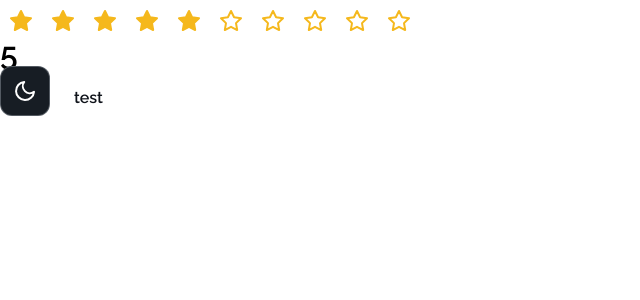
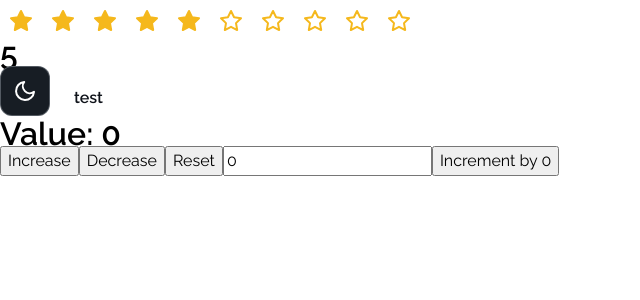
Before and after one commit to Kirill357544/online-cinema, a React (Vite) app: page / in a window 1280 px wide. Shown: the top 300 px of the page, without its empty margins (0-640 px from the left). Built offline with nearby package versions, Linux system fonts and the light colour scheme.

Commit message:
Добавлен redux (#27)
Co-authored-by: Lalov Kirill <lalovkir@gmail.com>

```diff
--- a/package.json
+++ b/package.json
@@ -14,9 +14,11 @@
     "test": "jest --config=./jest.config.ts"
   },
   "dependencies": {
+    "@reduxjs/toolkit": "^2.2.5",
     "classnames": "^2.5.1",
     "react": "^18.2.0",
-    "react-dom": "^18.2.0"
+    "react-dom": "^18.2.0",
+    "react-redux": "^9.1.2"
   },
   "devDependencies": {
     "@storybook/addon-essentials": "^8.1.1",
--- a/src/app/App.tsx
+++ b/src/app/App.tsx
@@ -8,6 +8,7 @@ import '@shared/styles/styles.css';
 import { Button } from '@shared/ui/Button';
 import { useThemeContext } from '@shared/providers/ThemeProvider';
 import { Modal } from '@shared/ui/Modal/Modal';
+import { Counter } from '@entities/Counter';
 
 export const App: FC = () => {
   const [rating, setRating] = useState(5);
@@ -35,6 +36,8 @@ export const App: FC = () => {
           <Button>test</Button>
         </div>
       </Modal>}
+
+      <Counter />
     </div>
   );
 };
--- /dev/null
+++ b/src/app/store/Provider.tsx
@@ -0,0 +1,18 @@
+import { FC, ReactNode } from 'react';
+import { Provider as ReduxProvider } from 'react-redux';
+
+import { configureAppStore } from './store';
+
+export type ProviderProps = {
+  children: ReactNode;
+};
+
+export const Provider: FC<ProviderProps> = ({ children, ...props }) => {
+  const store = configureAppStore();
+
+  return (
+    <ReduxProvider store={store} {...props}>
+      {children}
+    </ReduxProvider>
+  );
+};
--- /dev/null
+++ b/src/app/store/store.ts
@@ -0,0 +1,18 @@
+import { configureStore, ReducersMapObject } from '@reduxjs/toolkit';
+
+import { counterReducer } from '@entities/Counter';
+
+import { StateSchema } from './types';
+
+export function configureAppStore() {
+  const rootReducer: ReducersMapObject<StateSchema> = {
+    counter: counterReducer,
+  };
+
+  return (
+    configureStore({
+      reducer: rootReducer,
+      middleware: (getDefaultMiddleware) => getDefaultMiddleware(),
+    })
+  );
+}
--- /dev/null
+++ b/src/app/store/types.ts
@@ -0,0 +1,5 @@
+import { CounterSchema } from '@entities/Counter';
+
+export type StateSchema = {
+  counter: CounterSchema;
+};
--- /dev/null
+++ b/src/entities/Counter/index.ts
@@ -0,0 +1,3 @@
+export { Counter } from './ui/Counter';
+export { counterActions, counterReducer, counterSlice, type CounterSchema } from './model/slice';
+export {} from './model/selectors';
--- /dev/null
+++ b/src/entities/Counter/model/selectors.ts
@@ -0,0 +1,7 @@
+import { createSelector } from '@reduxjs/toolkit';
+
+import { StateSchema } from '@app/store/types';
+
+export const getCounter = (state: StateSchema) => state.counter;
+
+export const getCounterValue = createSelector(getCounter, (counter) => counter.value);
--- /dev/null
+++ b/src/entities/Counter/model/slice.ts
@@ -0,0 +1,29 @@
+import { createSlice } from '@reduxjs/toolkit';
+
+export type CounterSchema = {
+  value: number;
+};
+
+const initialState: CounterSchema = { value: 0 };
+
+export const counterSlice = createSlice({
+  name: 'counter',
+  initialState,
+  reducers: {
+    increment: (state) => {
+      state.value += 1;
+    },
+    decrement: (state) => {
+      state.value -= 1;
+    },
+    increaseByValue: (state, { payload } : { payload: number }) => {
+      state.value = state.value + payload;
+    },
+    resetValue: (state) => {
+      state.value = initialState.value;
+    },
+  },
+});
+
+export const counterActions = counterSlice.actions;
+export const counterReducer = counterSlice.reducer;
--- /dev/null
+++ b/src/entities/Counter/ui/Counter.tsx
@@ -0,0 +1,22 @@
+import { FC, useState } from 'react';
+import { useDispatch, useSelector } from 'react-redux';
+import { getCounterValue } from '../model/selectors';
+import { counterActions } from '../model/slice';
+
+export const Counter: FC = () => {
+  const [increaseValue, setIncreaseValue] = useState(0);
+
+  const dispatch = useDispatch();
+  const value = useSelector(getCounterValue);
+
+  return (
+    <div>
+      <h1>Value: {value}</h1>
+      <button onClick={() => dispatch(counterActions.increment())}>Increase</button>
+      <button onClick={() => dispatch(counterActions.decrement())}>Decrease</button>
+      <button onClick={() => dispatch(counterActions.resetValue())}>Reset</button>
+      <input type='number' value={increaseValue} onChange={(event) => setIncreaseValue(Number(event.target.value))} />
+      <button onClick={() => dispatch(counterActions.increaseByValue(increaseValue))}>Increment by {increaseValue}</button>
+    </div>
+  );
+};
--- a/src/main.tsx
+++ b/src/main.tsx
@@ -2,13 +2,16 @@ import React from 'react';
 import ReactDOM from 'react-dom/client';
 
 import { App } from '@app/App';
+import { Provider } from '@app/store/Provider';
 
 import { ThemeProvider } from '@shared/providers/ThemeProvider';
 
 ReactDOM.createRoot(document.getElementById('root')!).render(
   <React.StrictMode>
-    <ThemeProvider>
-      <App />
-    </ThemeProvider>
+    <Provider>
+      <ThemeProvider>
+        <App />
+      </ThemeProvider>
+    </Provider>
   </React.StrictMode>
 );
```
Also changed, not shown: 2 other files (tests, documents, lock files or other folders).
